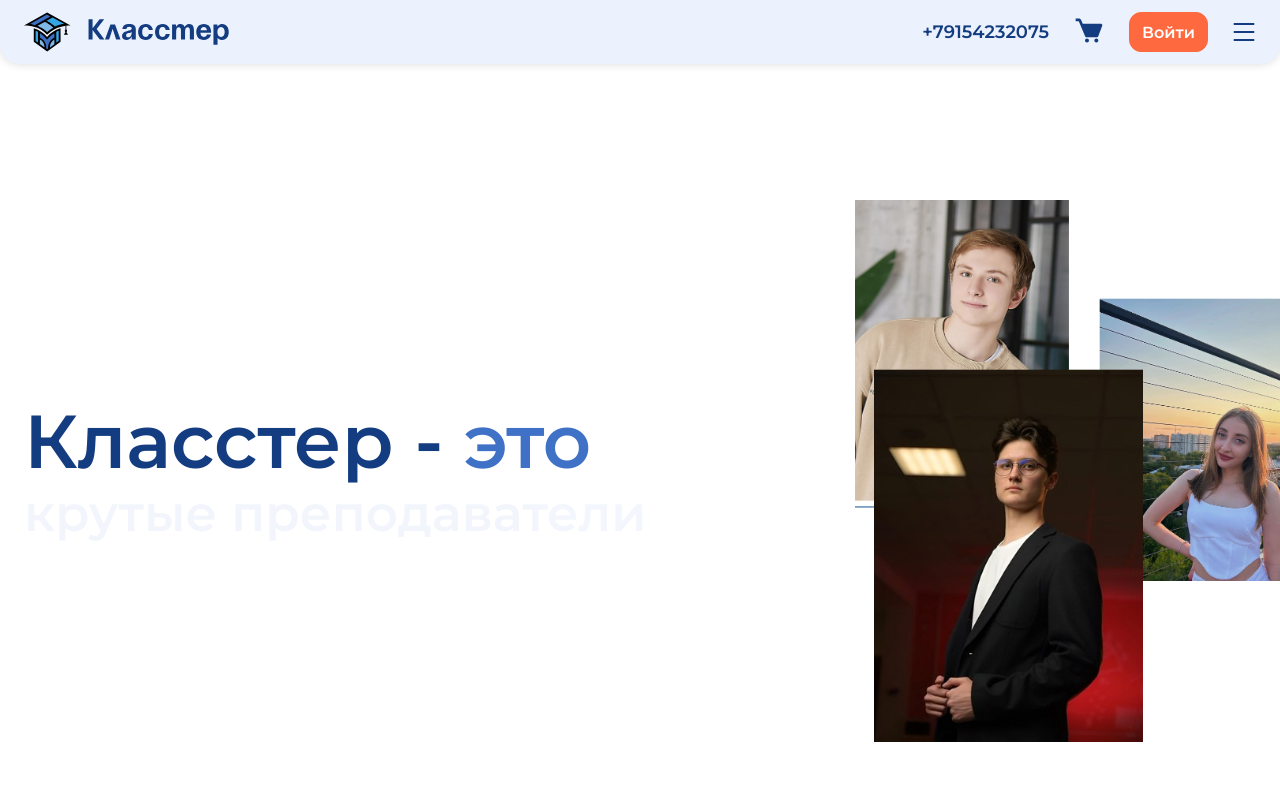
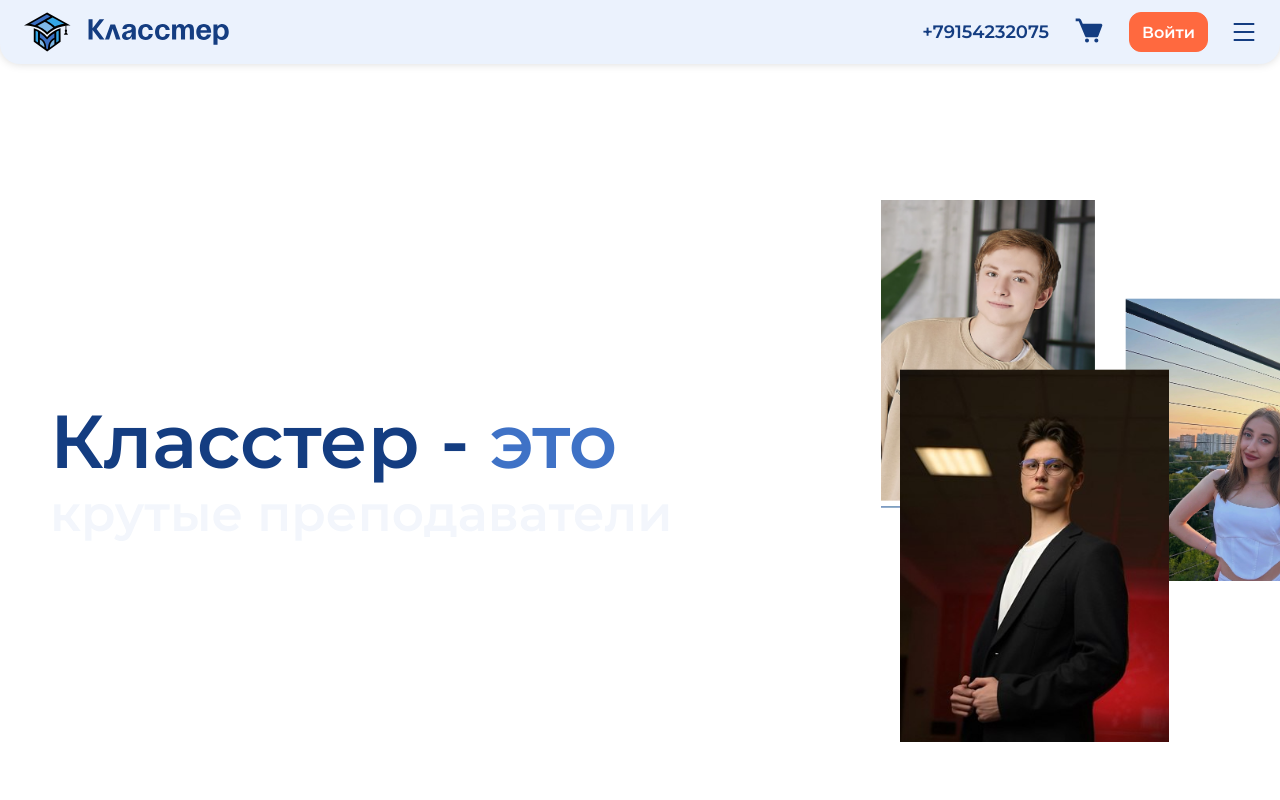
Before and after one commit to fayzullayevelmurod/Classer, a React (Vite) app: page / in a window 1280 px wide. Shown: the top 800 px of the page. Built offline with nearby package versions, Linux system fonts and the light colour scheme.

Commit message:
container added padding

```diff
--- a/src/index.css
+++ b/src/index.css
@@ -130,3 +130,10 @@ body {
 		margin-top: 80px;
 	}
 }
+
+@media (min-width: 1080px) {
+	.container {
+		padding-left: 50px;
+		padding-right: 50px;
+	}
+}
```
